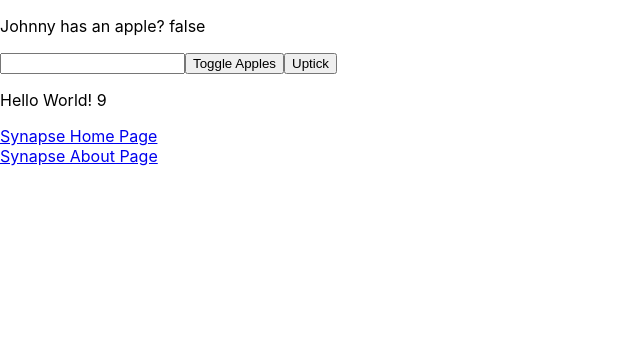
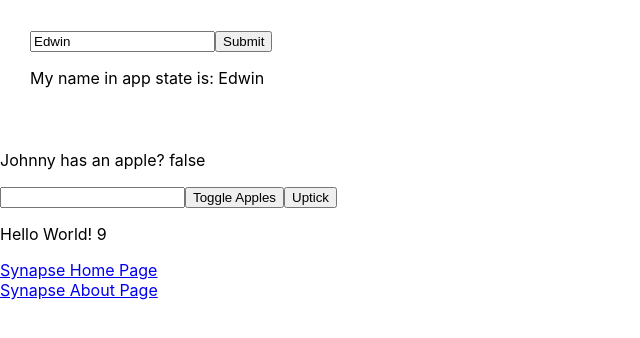
Before and after one commit to Epothos333/SynapseTemp, a React (Create React App) app: page / in a window 1280 px wide. Shown: the top 338 px of the page, without its empty margins (0-640 px from the left). Built offline with nearby package versions, Linux system fonts and the light colour scheme.

Commit message:
Add redux store and reducer and example usage

```diff
--- a/package.json
+++ b/package.json
@@ -3,11 +3,13 @@
   "version": "0.1.0",
   "private": true,
   "dependencies": {
+    "@reduxjs/toolkit": "^1.9.1",
     "@testing-library/jest-dom": "^5.16.5",
     "@testing-library/react": "^13.4.0",
     "@testing-library/user-event": "^13.5.0",
     "react": "^18.2.0",
     "react-dom": "^18.2.0",
+    "react-redux": "^8.0.5",
     "react-router-dom": "^6.4.3",
     "react-scripts": "5.0.1",
     "web-vitals": "^2.1.4"
@@ -35,5 +37,8 @@
       "last 1 firefox version",
       "last 1 safari version"
     ]
+  },
+  "devDependencies": {
+    "eslint": "^8.28.0"
   }
 }
--- a/src/App.js
+++ b/src/App.js
@@ -2,6 +2,7 @@ import './App.css';
 import Doggo from './components/Test';
 import { useState } from 'react';
 import { Link } from 'react-router-dom';
+import Name from './components/Name';
 
 function App() {
   const [hasCarrots, sethasCarrots] = useState(false)
@@ -12,6 +13,7 @@ function App() {
 
   return (
     <>
+      <Name />
       <p>Johnny has an apple? {hasCarrots.toString()}</p>
       <Doggo initialCounter={9} appleCb={triggerApplesCb} />
       <Link to="/home">Synapse Home Page</Link><br></br>
--- /dev/null
+++ b/src/components/Name.js
@@ -0,0 +1,28 @@
+import React, { useState } from "react";
+import { useDispatch, useSelector } from "react-redux";
+import { Link } from "react-router-dom";
+import { setName } from "../redux/reducers/user";
+
+const Name = () => {
+  const nameFromStore = useSelector(state => state.user.name)
+  const [inputVal, setInputVal] = useState(nameFromStore)
+  const dispatch = useDispatch()
+
+  const handleOnClick = () => {
+    dispatch(setName(inputVal))
+  }
+
+  return (
+    <div style={{ padding: '30px' }}>
+      <input
+        value={inputVal}
+        placeholder={'what is your name'}
+        onChange={(e) => setInputVal(e.target.value)}
+      />
+      <button onClick={handleOnClick}>Submit</button>
+      <p>My name in app state is: {nameFromStore}</p>
+    </div>
+  );
+};
+
+export default Name;
--- /dev/null
+++ b/src/redux/reducers/user.js
@@ -0,0 +1,30 @@
+import { createSlice } from '@reduxjs/toolkit'
+
+const initialState = {
+  name: 'Edwin',
+  age: 33,
+  address: 'nyc'
+}
+
+export const userSlice = createSlice({
+  name: 'user',
+  initialState,
+  reducers: {
+    setName: (state, action) => {
+      state.name = action.payload
+    },
+    setAddress: (state, action) => {
+      state.address = action.payload
+    },
+    setUserData: (state, action) => {
+      state.name = action.payload.name
+      state.address = action.payload.address
+      state.age = action.payload.age
+    }
+  },
+})
+
+// Action creators are generated for each case reducer function
+export const { setName, setAddress, setUserData } = userSlice.actions
+
+export default userSlice.reducer
--- /dev/null
+++ b/src/redux/store.js
@@ -0,0 +1,8 @@
+import { configureStore } from '@reduxjs/toolkit'
+import userReducer from './reducers/user'
+
+export const store = configureStore({
+  reducer: {
+    user: userReducer
+  },
+})
```
Also changed, not shown: src/index.js (+7 -3 lines), 1 other file (tests, documents, lock files or other folders).
